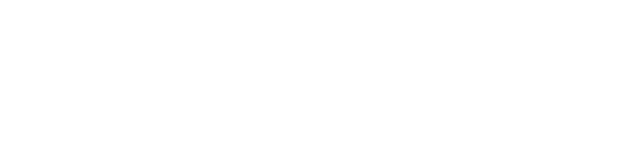
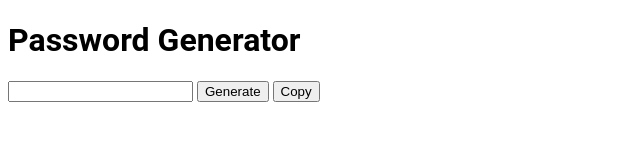
Before and after one commit to maumau94/Password-Generator, a plain HTML site: page index.html in a window 1280 px wide. Shown: the whole page, without its empty margins (0-640 px from the left). Drawn offline with Linux system fonts and the light colour scheme; files that its build step writes are made by us from their sources.

Commit message:
start of styling in css

```diff
--- a/css/style.css
+++ b/css/style.css
@@ -0,0 +1,12 @@
+/* Algemene stijlen */
+
+{
+
+    box-sizing: border-box;
+    padding: 0;
+    margin: 0;
+}
+
+body {
+    font-family: 'Roboto', sans-serif;
+}
--- a/index.html
+++ b/index.html
@@ -4,10 +4,16 @@
     <meta charset="UTF-8">
     <meta name="viewport" content="width=device-width, initial-scale=1.0">
     <title>Password Generator</title>
-    <link rel="stylesheet" href="style.css">
+    <link rel="stylesheet" href="css/style.css">
     <script src="js/script.js"></script>
 </head>
 <body>
-
+   <div class="password-box">
+    <h1>Password Generator</h1>
+    <div class="password-display">
+        <input type="text" id="password" readonly>
+        <button id="generate-btn">Generate</button>
+        <button id="copy-btn">Copy</button>
+   </div>
 </body>
 </html>
```
